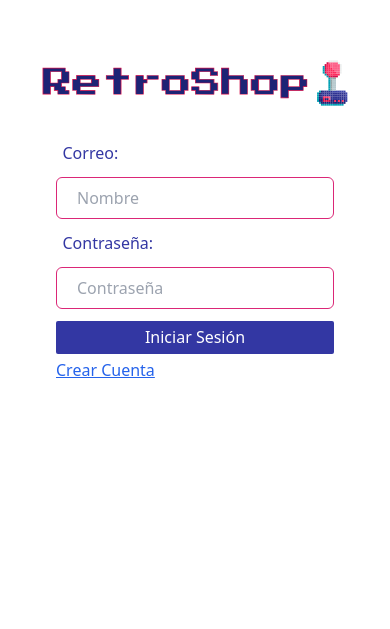
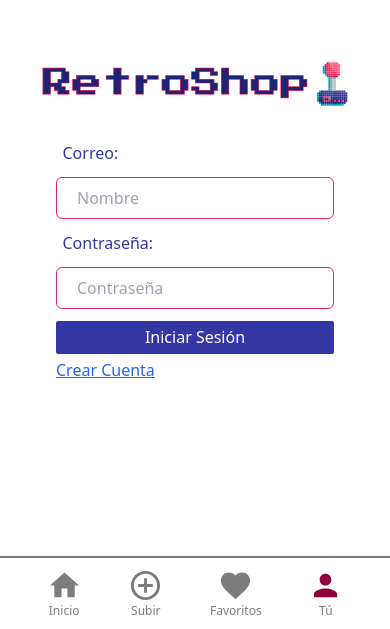
Before and after one commit to Dan1Vaz/FrontRetroshop, a React (Vite) app in the folder retroShopFront/: page /profile/login in a window 390 px wide. Shown: the part 215-844 px from the top of the page. Built offline with nearby package versions, Linux system fonts and the light colour scheme.

Commit message:
lastfixes

```diff
--- a/retroShopFront/src/pages/LoginPage.jsx
+++ b/retroShopFront/src/pages/LoginPage.jsx
@@ -2,7 +2,8 @@ import { useContext, useState } from "react";
 import { Link, NavLink, useNavigate } from "react-router-dom";
 import { authContext } from "../providers/AuthProvider";
 import PopUp from "../components/PopUp";
-import ForwardRoundedIcon from '@mui/icons-material/ForwardRounded';
+import ForwardRoundedIcon from "@mui/icons-material/ForwardRounded";
+import { Footer } from "../components/Footer";
 
 const LoginPage = () => {
   const [, setToken] = useContext(authContext);
@@ -80,7 +81,7 @@ const LoginPage = () => {
           <source src="/video3.mp4" type="video/mp4" />
         </video>
       </Link>
-      <div className="flex flex-col h-screen items-center justify-center md:flex md:flex-col md:h-[100vh]  lg:w-[30%] md:mr-3% lg:relative">
+      <div className="flex flex-col h-screen items-center justify-center md:flex md:flex-col md:h-[100vh]  lg:w-[30%] md:mr-3% lg:relative ">
         <img src="/retroshop.svg" alt="" className="h-[100px] p-4" />
         <form
           className="flex justify-center items-center flex-col gap-1"
@@ -129,14 +130,16 @@ const LoginPage = () => {
               Crear Cuenta
             </NavLink>
             <Link to="/">
-        <ForwardRoundedIcon className=" hidden lg:flex absolute top-0 left-0 rotate-180 z-5000 text-[40px] text-blue-900"/>
-        </Link>
+              <ForwardRoundedIcon className=" hidden lg:flex lg:absolute top-0 left-0 rotate-180 z-5000 text-[40px] text-blue-900" />
+            </Link>
           </div>
         </form>
       </div>
+
       {showPopup && (
         <PopUp link={""} message={statusMessage} onClose={closePopup} />
       )}
+      <Footer />
     </div>
   );
 };
```
